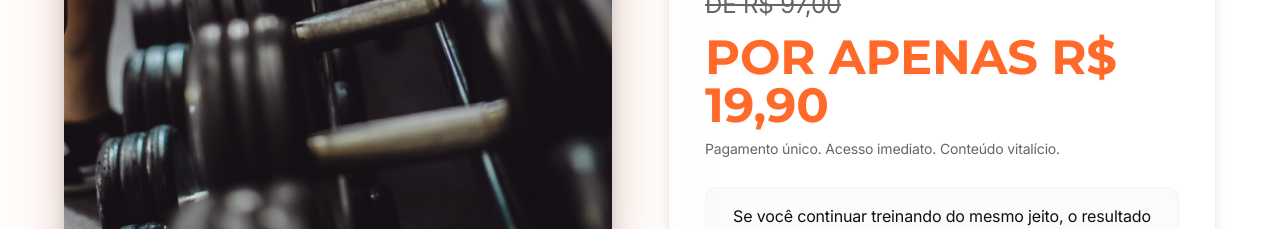
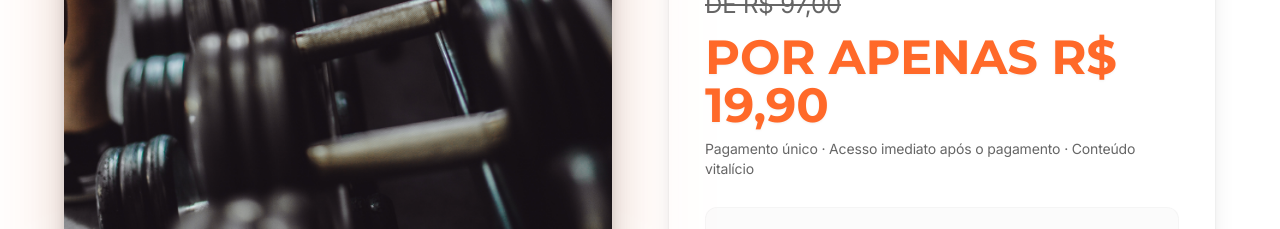
Before and after one commit to hugoedf/projeto-8-semanas, a React (Vite) app: page / in a window 1280 px wide. Shown: the part 7160-7389 px from the top of the page. Built offline with nearby package versions, Linux system fonts and the light colour scheme; no server answers; the HTML template or start-up script is replaced by a standard one.

Commit message:
Visual edit in Lovable
Edited UI in Lovable

```diff
--- a/src/components/CTA.tsx
+++ b/src/components/CTA.tsx
@@ -90,7 +90,7 @@ const CTA = () => {
                     </span>
                   </div>
                   <p className="text-xs sm:text-sm text-muted-foreground mt-1.5">
-                    Pagamento único. Acesso imediato. Conteúdo vitalício.
+                    Pagamento único · Acesso imediato após o pagamento · Conteúdo vitalício
                   </p>
                 </div>
 
```
